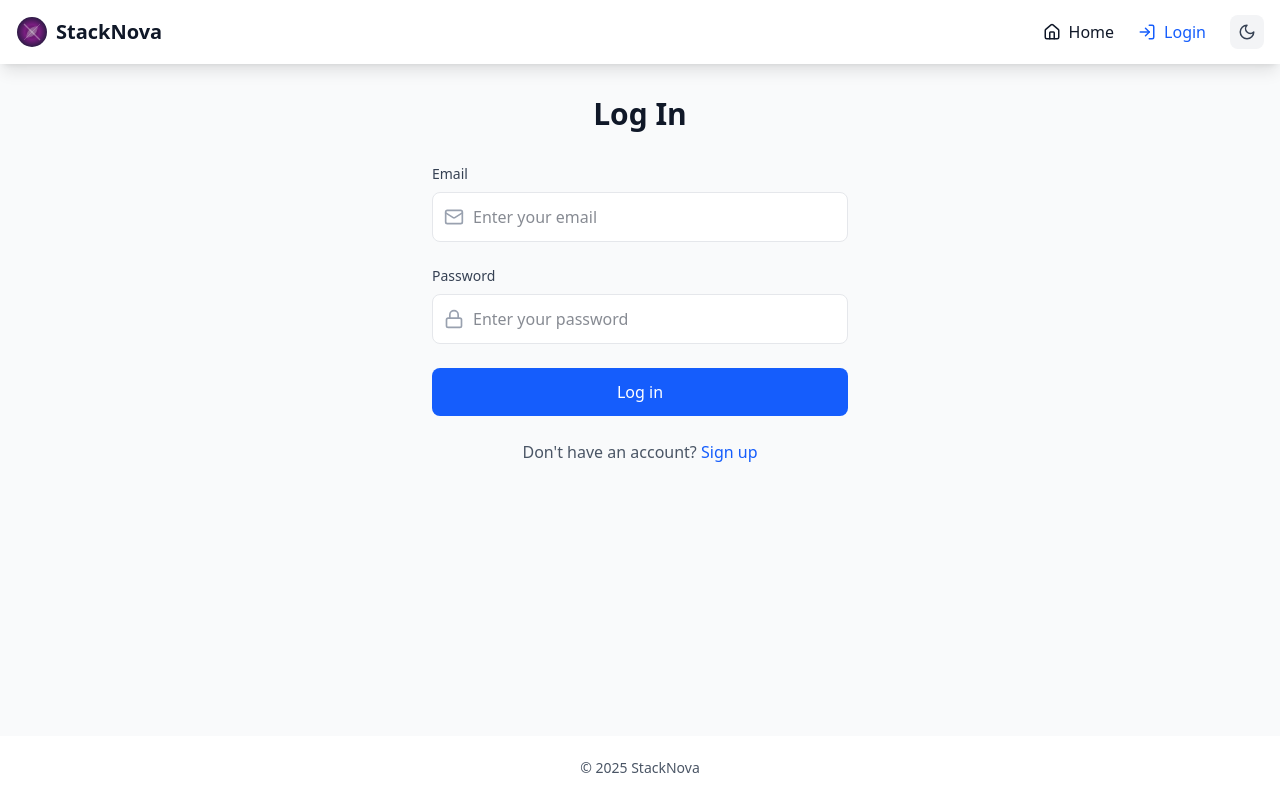
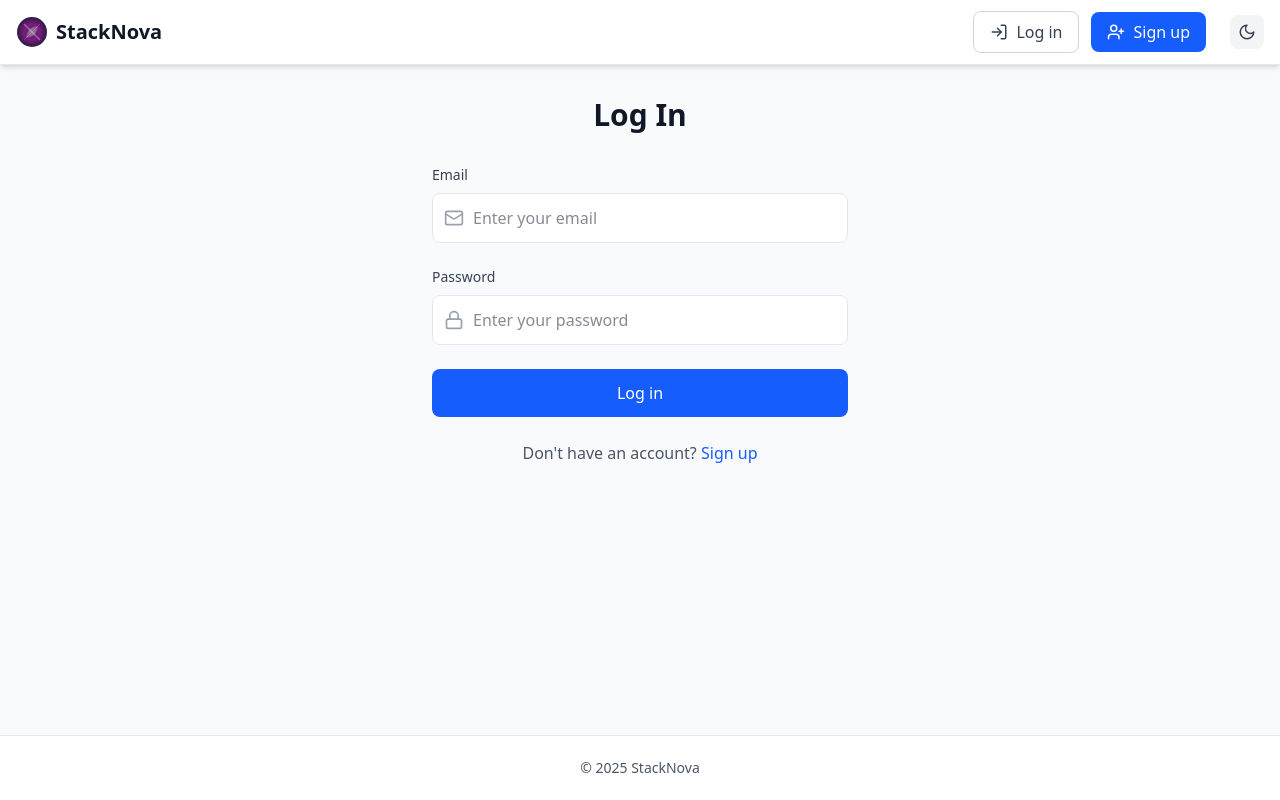
Before and after one commit to kyoriku/StackNova, a React (Vite) app in the folder client/: page /login in a window 1280 px wide. Built offline with nearby package versions, Linux system fonts and the light colour scheme; no server answers.

Commit message:
improved authentication conversion and navigation UX

```diff
--- a/client/src/components/Footer.jsx
+++ b/client/src/components/Footer.jsx
@@ -1,7 +1,7 @@
 // src/components/Footer.jsx
 const Footer = () => {
   return (
-    <footer className="bg-white dark:bg-gray-800 mt-auto">
+    <footer className="bg-white dark:bg-gray-800 border-t border-gray-200 dark:border-gray-700 mt-auto">
       <div className="container mx-auto px-4 py-5.5">
         <div className="flex flex-col items-center space-y-4">
           {/* Copyright */}
--- a/client/src/components/Header.jsx
+++ b/client/src/components/Header.jsx
@@ -1,6 +1,6 @@
 import { useState, useRef, useEffect } from 'react';
 import { Link, useLocation } from 'react-router-dom';
-import { Home, LayoutDashboard, LogIn, LogOut, Sun, Moon, Menu, X, User } from 'lucide-react';
+import { List, LayoutDashboard, LogIn, LogOut, Sun, Moon, Menu, X, User, UserPlus } from 'lucide-react';
 import { useTheme } from '../context/ThemeContext';
 import { useAuth } from '../context/AuthContext';
 import { usePrefetchUserProfile } from '../pages/PostDetails/hooks/usePrefetchUserProfile';
@@ -56,7 +56,8 @@ const Header = () => {
   const linkClasses = "flex items-center gap-2 hover:text-blue-700 dark:hover:text-blue-400";
 
   return (
-    <header className="bg-white dark:bg-gray-800 shadow-lg relative z-50">
+    <header className="bg-white dark:bg-gray-800 shadow-md border-b border-gray-200
+    dark:border-gray-700 relative z-50">
       <nav ref={navRef} className="mx-auto px-4">
         <div className="flex justify-between items-center h-16">
           {/* Logo and brand */}
@@ -79,22 +80,22 @@ const Header = () => {
             className="md:hidden p-2 rounded-lg hover:bg-gray-100 dark:hover:bg-gray-700"
             aria-label="Toggle menu"
           >
-            {isMenuOpen ? <X size={24} className="text-gray-700 dark:text-gray-300" /> : <Menu size={24} className="text-gray-700 dark:text-gray-300" />}
+            {isMenuOpen ? <X size={32} className="text-gray-700 dark:text-gray-300" /> : <Menu size={32} className="text-gray-700 dark:text-gray-300" />}
           </button>
 
           {/* Desktop Navigation */}
           <div className="hidden md:flex items-center space-x-6">
+
+            {isAuthenticated ? (
+              <>
                 <Link
                   to="/"
                   className={`${isActive('/')} ${linkClasses}`}
                   onMouseEnter={() => prefetchPosts()}
                 >
-              <Home size={18} />
-              Home
+                  <List size={18} />
+                  Posts
                 </Link>
-
-            {isAuthenticated ? (
-              <>
                 <Link
                   to="/dashboard"
                   className={`${isActive('/dashboard')} ${linkClasses}`}
@@ -120,13 +121,22 @@ const Header = () => {
                 </button>
               </>
             ) : (
+              <div className="flex items-center space-x-3">
                 <Link
                   to="/login"
-                className={`${isActive('/login')} ${linkClasses}`}
+                  className="border border-gray-300 dark:border-gray-600 hover:border-blue-500 dark:hover:border-blue-400 text-gray-700 dark:text-gray-300 hover:text-blue-600 dark:hover:text-blue-400 px-4 py-2 rounded-lg flex items-center gap-2"
                 >
                   <LogIn size={18} />
-                Login
+                  Log in
                 </Link>
+                <Link
+                  to="/signup"
+                  className="bg-blue-600 hover:bg-blue-700 text-white px-4 py-2 rounded-lg flex items-center gap-2 transition-[background-color] duration-200"
+                >
+                  <UserPlus size={18} />
+                  Sign up
+                </Link>
+              </div>
             )}
 
             {/* Theme Toggle Button */}
@@ -146,21 +156,20 @@ const Header = () => {
 
         {/* Mobile Navigation */}
         {isMenuOpen && (
-          <div className="md:hidden flex flex-col space-y-4 pb-4 fixed inset-x-0 top-16
+          <div className="md:hidden flex flex-col space-y-3 pb-4 fixed inset-x-0 top-16
   bg-white dark:bg-gray-800 shadow-lg p-4 z-50 max-h-screen overflow-y-auto
   border-b border-gray-300 dark:border-gray-700">
+
+            {isAuthenticated ? (
+              <>
                 <Link
                   to="/"
                   className={`${isActive('/')} ${linkClasses}`}
                   onMouseEnter={() => prefetchPosts()}
-
                 >
-              <Home size={18} />
-              Home
+                  <List size={18} />
+                  Posts
                 </Link>
-
-            {isAuthenticated ? (
-              <>
                 <Link
                   to="/dashboard"
                   className={`${isActive('/dashboard')} ${linkClasses}`}
@@ -189,13 +198,22 @@ const Header = () => {
                 </button>
               </>
             ) : (
+              <div className="flex flex-col space-y-3">
                 <Link
                   to="/login"
-                className={`${isActive('/login')} ${linkClasses}`}
+                  className="w-full border border-gray-300 dark:border-gray-600 hover:border-blue-500 dark:hover:border-blue-400 text-gray-700 dark:text-gray-300 hover:text-blue-600 dark:hover:text-blue-400 px-4 py-3 rounded-lg flex items-center justify-center gap-2 text-base"
                 >
                   <LogIn size={18} />
-                Login
+                  Log in
                 </Link>
+                <Link
+                  to="/signup"
+                  className="w-full bg-blue-600 hover:bg-blue-700 text-white px-4 py-3 rounded-lg flex items-center justify-center gap-2 text-base font-medium transition-[background-color] duration-200"
+                >
+                  <UserPlus size={18} />
+                  Sign up
+                </Link>
+              </div>
             )}
 
             {/* Theme Toggle Button */}
@@ -204,7 +222,7 @@ const Header = () => {
                 toggleTheme();
                 setIsMenuOpen(false);
               }}
-              className="flex items-center gap-2 p-2 rounded-lg bg-gray-100 dark:bg-gray-700 cursor-pointer"
+              className="flex items-center justify-center gap-2 p-3 rounded-lg bg-gray-100 dark:bg-gray-700 cursor-pointer"
               aria-label="Toggle theme"
             >
               {isDarkMode ? (
```
Lines whose indentation alone changed are shown as unchanged.
